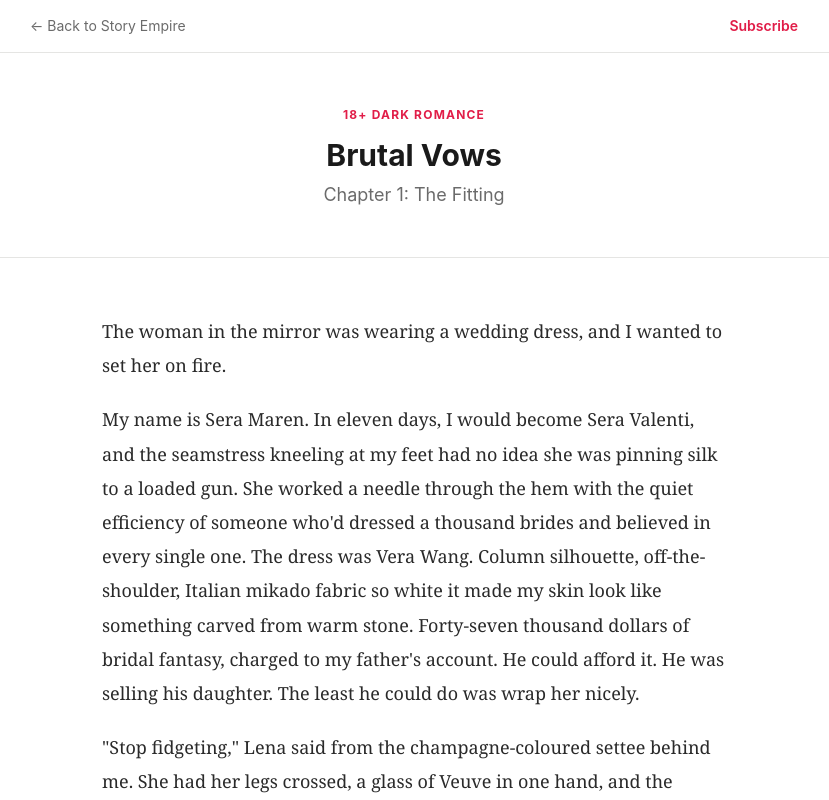
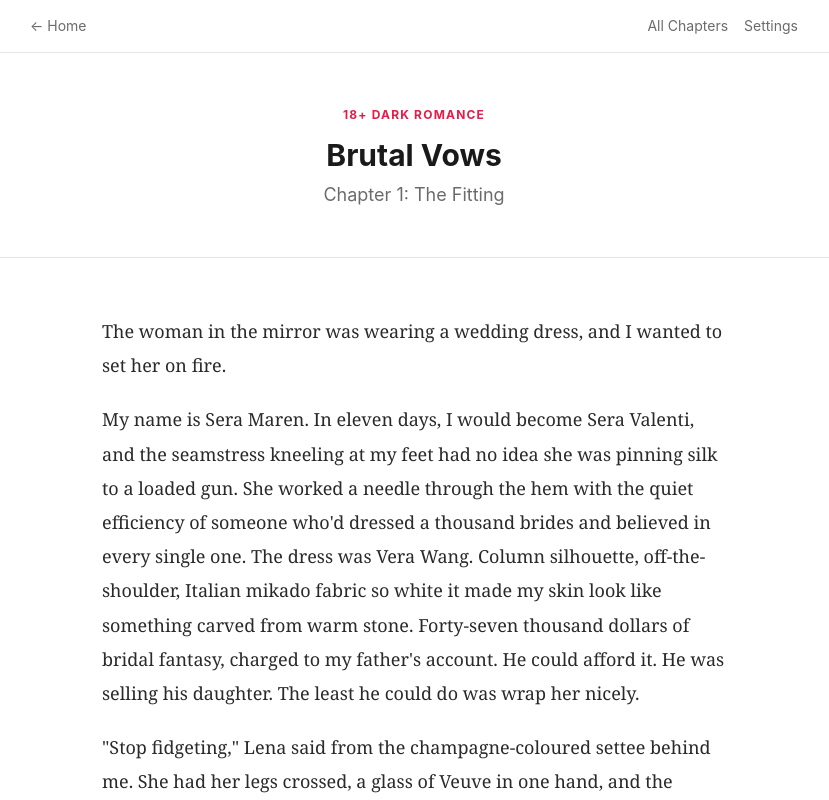
Before and after one commit to CyberKingJosh/story-empire, a Next.js app: page /read/brutal-vows/1 in a window 1280 px wide. Shown: the top 800 px of the page, without its empty margins (226-1055 px from the left). Built offline with nearby package versions, Linux system fonts and the light colour scheme.

Commit message:
Fix navigation: clickable cards, All Chapters + Settings in nav, help links everywhere

```diff
--- a/src/app/page.tsx
+++ b/src/app/page.tsx
@@ -109,9 +109,10 @@ export default function Home() {
               const hasChapters = story.chapters.length > 0;
 
               return (
-                <div
+                <Link
+                  href={hasChapters ? `/read/${story.slug}` : '#'}
                   key={story.slug}
-                  className="group rounded-2xl overflow-hidden bg-[#1a1825] border border-white/10 shadow-sm hover:shadow-xl hover:shadow-purple-500/5 transition-all"
+                  className="group rounded-2xl overflow-hidden bg-[#1a1825] border border-white/10 shadow-sm hover:shadow-xl hover:shadow-purple-500/5 transition-all block"
                 >
                   {/* Card illustration */}
                   <div className="relative h-64 overflow-hidden">
@@ -155,7 +156,7 @@ export default function Home() {
                       </span>
                     )}
                   </div>
-                </div>
+                </Link>
               );
             })}
           </div>
@@ -235,7 +236,7 @@ export default function Home() {
               <Link href="/cancel" className="hover:text-white/60 transition-colors">
                 Manage Subscription
               </Link>
-              <a href="mailto:help@storyempire.online" className="hover:text-white/60 transition-colors">
+              <a href="mailto:joshuaogugua10@gmail.com" className="hover:text-white/60 transition-colors">
                 Help
               </a>
             </div>
--- a/src/app/read/[slug]/[chapter]/PaywallGate.tsx
+++ b/src/app/read/[slug]/[chapter]/PaywallGate.tsx
@@ -101,7 +101,7 @@ export default function PaywallGate({
         </div>
         <p className="text-[#bbb] text-xs mt-6">
           Forgot your email?{" "}
-          <a href="mailto:help@storyempire.online" className="text-[#999] underline">
+          <a href="mailto:joshuaogugua10@gmail.com" className="text-[#999] underline">
             Contact us for help
           </a>
         </p>
--- a/src/app/read/[slug]/[chapter]/page.tsx
+++ b/src/app/read/[slug]/[chapter]/page.tsx
@@ -152,15 +152,22 @@ export default async function ReadChapter({ params }: PageProps) {
       <nav className="border-b border-[#e5e5e3] bg-white px-6 py-4">
         <div className="max-w-3xl mx-auto flex items-center justify-between">
           <Link href="/" className="text-sm text-[#6b6b6b] hover:text-[#1a1a1a] transition-colors">
-            &larr; Back to Story Empire
+            &larr; Home
           </Link>
-          <Link
-            href="/subscribe"
-            className="text-sm font-semibold hover:opacity-80 transition-opacity"
-            style={{ color: accentColor }}
-          >
-            Subscribe
-          </Link>
+          <div className="flex items-center gap-4">
+            <Link
+              href={`/read/${slug}`}
+              className="text-sm text-[#6b6b6b] hover:text-[#1a1a1a] transition-colors"
+            >
+              All Chapters
+            </Link>
+            <Link
+              href="/cancel"
+              className="text-sm text-[#6b6b6b] hover:text-[#1a1a1a] transition-colors"
+            >
+              Settings
+            </Link>
+          </div>
         </div>
       </nav>
 
@@ -179,8 +186,15 @@ export default async function ReadChapter({ params }: PageProps) {
 
       {/* Footer */}
       <footer className="border-t border-[#e5e5e3] bg-white px-6 py-8">
-        <div className="max-w-3xl mx-auto text-center text-sm text-[#999]">
-          &copy; {new Date().getFullYear()} Story Empire
+        <div className="max-w-3xl mx-auto text-center text-sm text-[#bbb]">
+          <div className="flex items-center justify-center gap-4 mb-3">
+            <Link href={`/read/${slug}`} className="hover:text-[#999] transition-colors">All Chapters</Link>
+            <span>&middot;</span>
+            <Link href="/cancel" className="hover:text-[#999] transition-colors">Manage Subscription</Link>
+            <span>&middot;</span>
+            <a href="mailto:joshuaogugua10@gmail.com" className="hover:text-[#999] transition-colors">Help</a>
+          </div>
+          <p>&copy; {new Date().getFullYear()} Story Empire</p>
         </div>
       </footer>
     </main>
--- a/src/app/read/[slug]/page.tsx
+++ b/src/app/read/[slug]/page.tsx
@@ -107,7 +107,7 @@ export default async function StoryPage({ params }: PageProps) {
         <div className="mt-12 pt-8 border-t border-[#e5e5e3] text-center">
           <p className="text-[#bbb] text-xs">
             Need help? Contact us at{" "}
-            <a href="mailto:help@storyempire.online" className="text-[#999] underline">
+            <a href="mailto:joshuaogugua10@gmail.com" className="text-[#999] underline">
               help@storyempire.online
             </a>
           </p>
```
